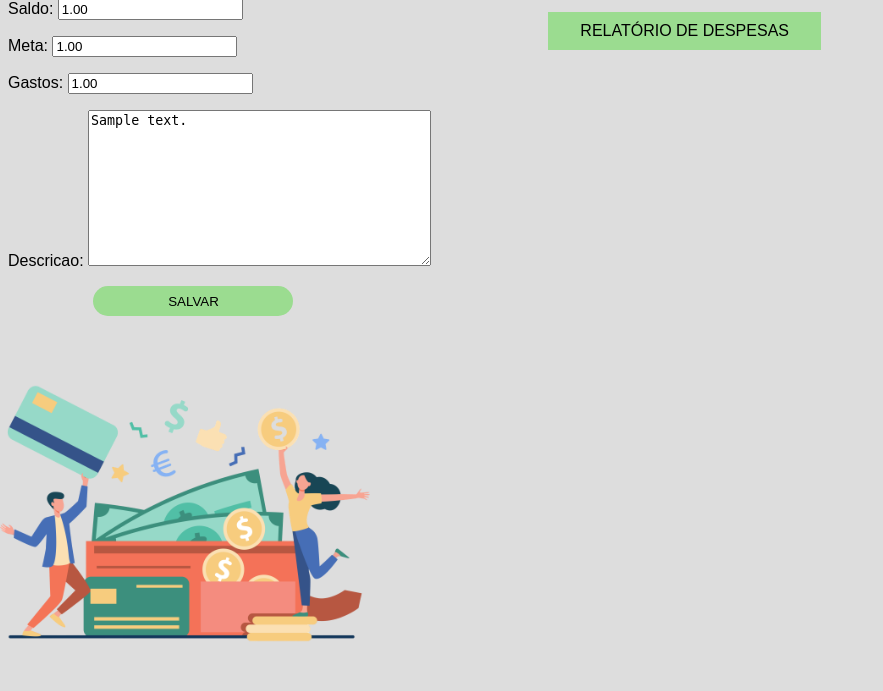
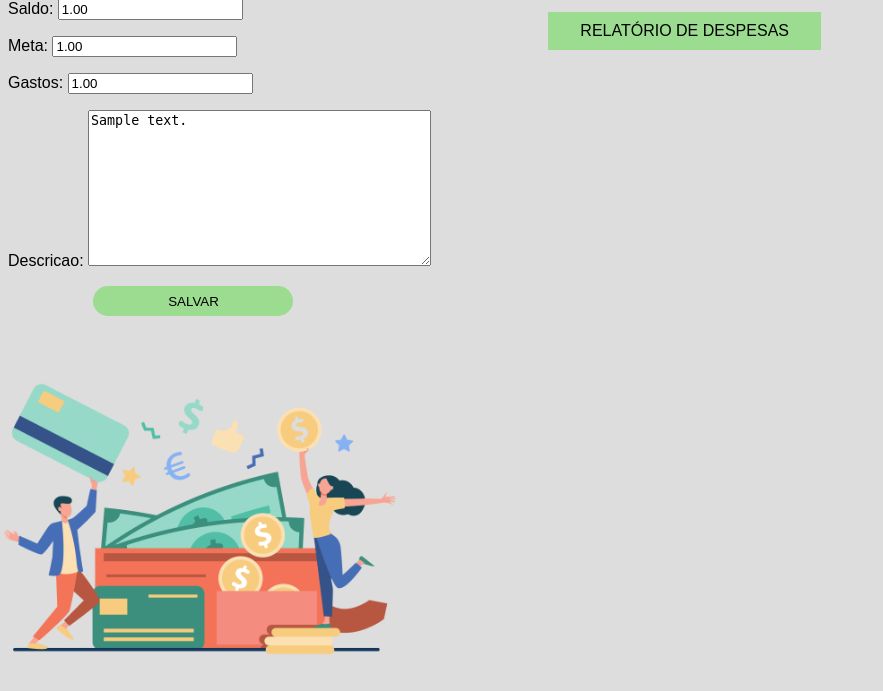
Before and after one commit to start-latamt04/MyFinances, a Django app: page /page-one/ in a window 1280 px wide; the page is wider, and only the part inside the window is pictured. Shown: the part 125-816 px from the top of that part, without its empty margins (0-883 px from the left). Run offline with Django 3.2, Linux system fonts and the light colour scheme; a user stored in the database is signed in; tables that the repository leaves empty hold one stand-in row (values such as "Sample post").

Commit message:
ajustando detalhe geral

```diff
--- a/apps/accounts/static/css/page_one.css
+++ b/apps/accounts/static/css/page_one.css
@@ -24,10 +24,10 @@ nav#menu ul {
 }
 
 header#cabecalho img#foto1 {
-    width: 500px;
+    width: 530px;
     position: absolute;
     left: -65px;
-    top: 460px;
+    top: 455px;
 }
 
 nav#menu li {
--- a/apps/accounts/views.py
+++ b/apps/accounts/views.py
@@ -44,6 +44,7 @@ def user_login(request):
             return redirect('accounts:page-one')
         else:
             messages.error(request, 'Usuario ou senha incorreto!')
+            return redirect('accounts:user_login')
     return render(request, template_name)
 
 
@@ -79,7 +80,8 @@ def user_logout(request):
         messages.success(request, 'Você saiu do sistema.')
         return redirect('accounts:index')
     else:
-        return redirect('accounts:login')
+        messages.error(request, 'Você precisa estar logado!')
+        return redirect('accounts:user_login')
 
 
 @login_required(login_url='/login/')
--- a/emailbackend/settings.py
+++ b/emailbackend/settings.py
@@ -42,7 +42,6 @@ INSTALLED_APPS = [
     'django.contrib.messages',
     'django.contrib.staticfiles',
     'accounts',
-    'bootstrap3',
 ]
 
 MIDDLEWARE = [
@@ -127,3 +126,5 @@ USE_TZ = True
 # https://docs.djangoproject.com/en/3.0/howto/static-files/
 
 STATIC_URL = '/static/'
+LOGIN_REDIRECT_URL = '/page-one'
+LOGOUT_REDIRECT_URL = '/login'
--- a/templates/registro.html
+++ b/templates/registro.html
@@ -19,7 +19,7 @@
         {% csrf_token %}
         {{ form.non_field_errors }}
     <div class="login">
-        <h2>Cadastre - se</h2>
+        <h2>CADASTRE - SE</h2>
         <div id="first_name">
             {{ form.first_name.errors }}
             <label for="{{ form.fist_name.id_for_label }}">Nome: </label>
--- a/templates/relatorio_despesas.html
+++ b/templates/relatorio_despesas.html
@@ -12,7 +12,7 @@
 <div class="login">
     <select name="anome" id="anome">
             {% for mes in meses %}
-                <option value="aparelhos">{{ mes }}</option>
+                <option value="meses">{{ mes }}</option>
             {% endfor %}
             </select>
     {% for saldo in total %}
--- a/templates/user_login.html
+++ b/templates/user_login.html
@@ -17,7 +17,7 @@
         <form action="." method="post" autocomplete="off" id="login">
             {% csrf_token %}
             <div class="login">
-                <h2>Login</h2>
+                <h2>LOGIN</h2>
                 <label>Usuario:</label>
                 <input type="text" name="username" id="username" maxlength="100" placeholder="Usuário ou Email">
                 <label>Senha:</label>
```
